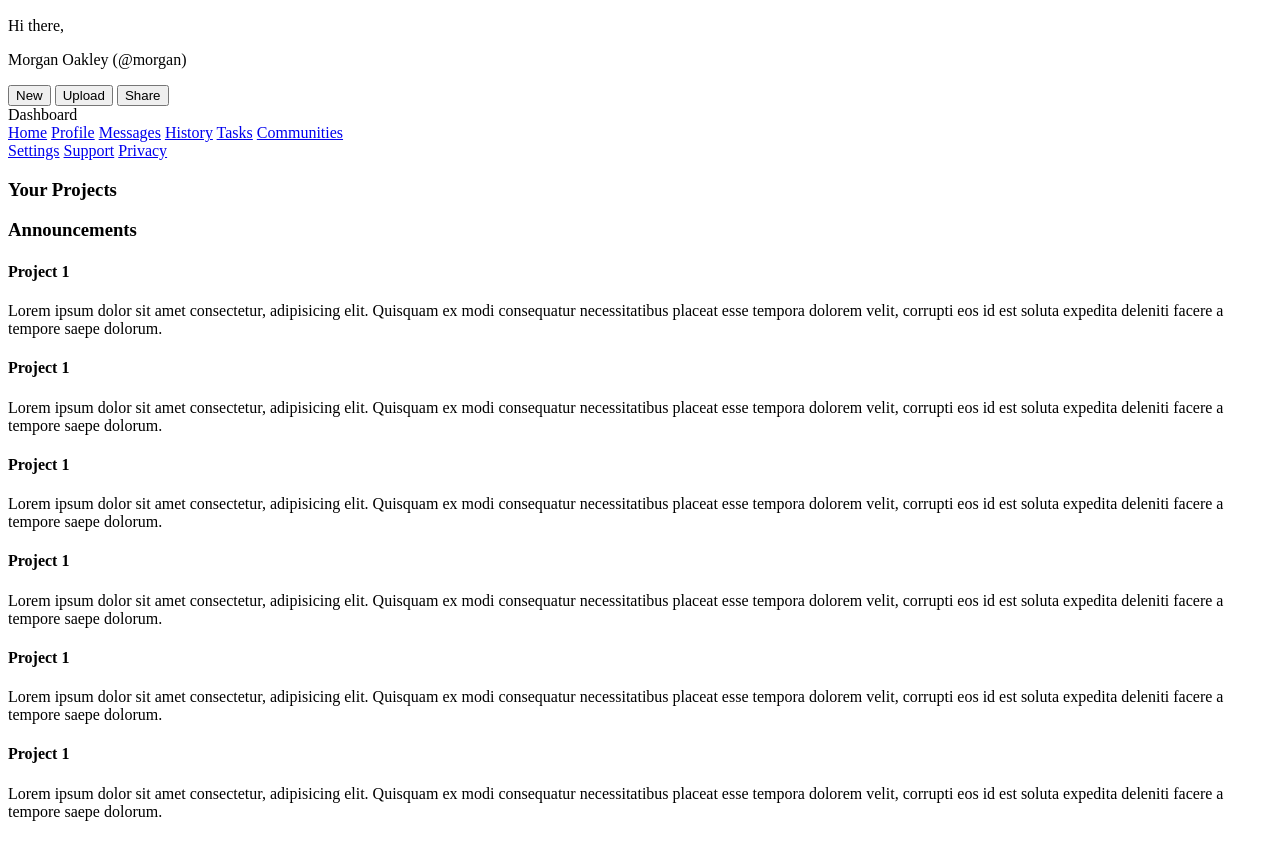
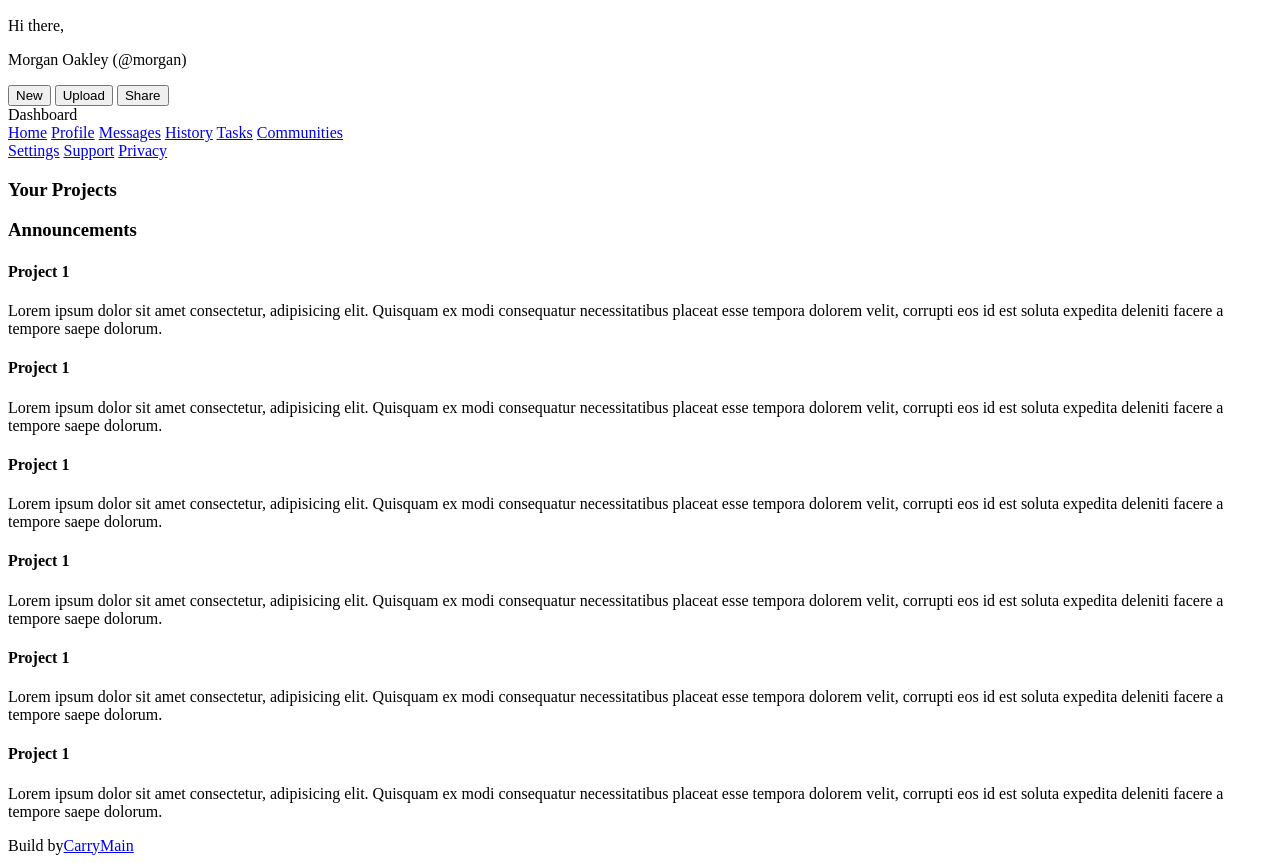
Before and after one commit to CarryMain/Dashboard, a plain HTML site: page index.html in a window 1280 px wide. Shown: the part 43-906 px from the top of the page. Before the commit the page ends 880 px from the top, so only its background shows below. Drawn offline with Linux system fonts and the light colour scheme.

Commit message:
add semantic

```diff
--- a/index.html
+++ b/index.html
@@ -77,5 +77,8 @@
             </div>
         </main>
     </div>
+    <footer>
+        <span>Build by</span><a href="#">CarryMain</a>
+    </footer>
 </body>
 </html>
```
